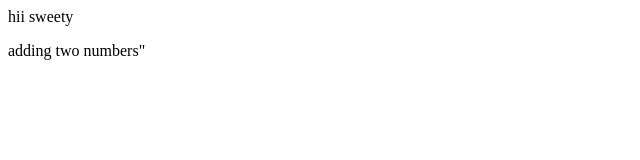
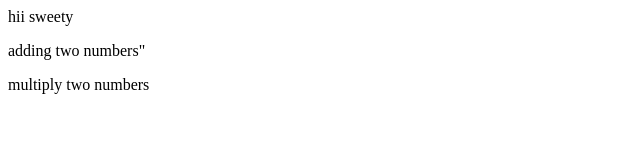
Before and after one commit to Soumyakusuma/gitpractice2, a plain HTML site: page index.html in a window 1280 px wide. Shown: the whole page, without its empty margins (0-640 px from the left). Drawn offline with Linux system fonts and the light colour scheme.

Commit message:
multiply

```diff
--- a/index.html
+++ b/index.html
@@ -1,2 +1,3 @@
 <p>hii sweety</p>
 <h> adding two numbers"</h>
+<p>multiply two numbers</p>
```
